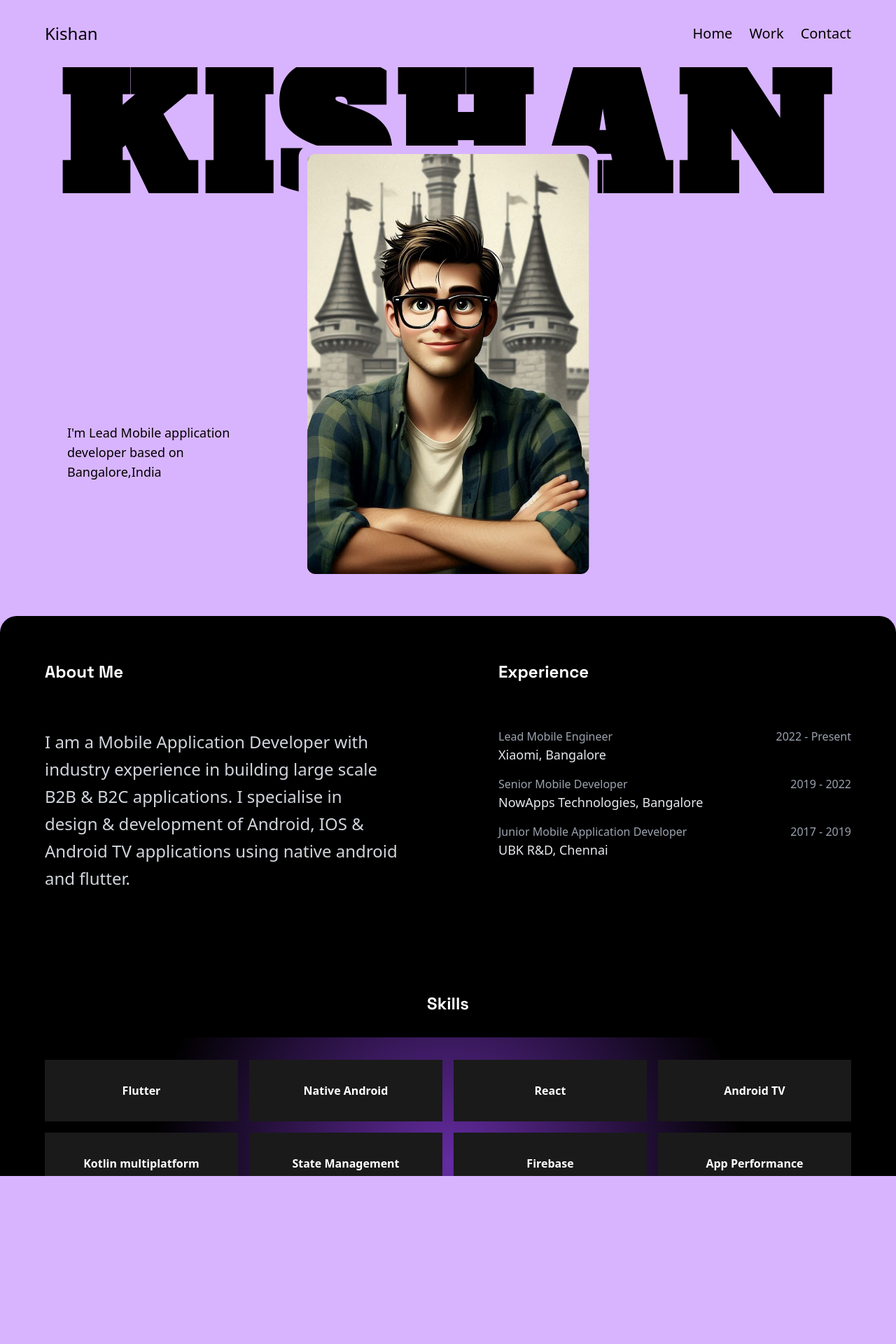
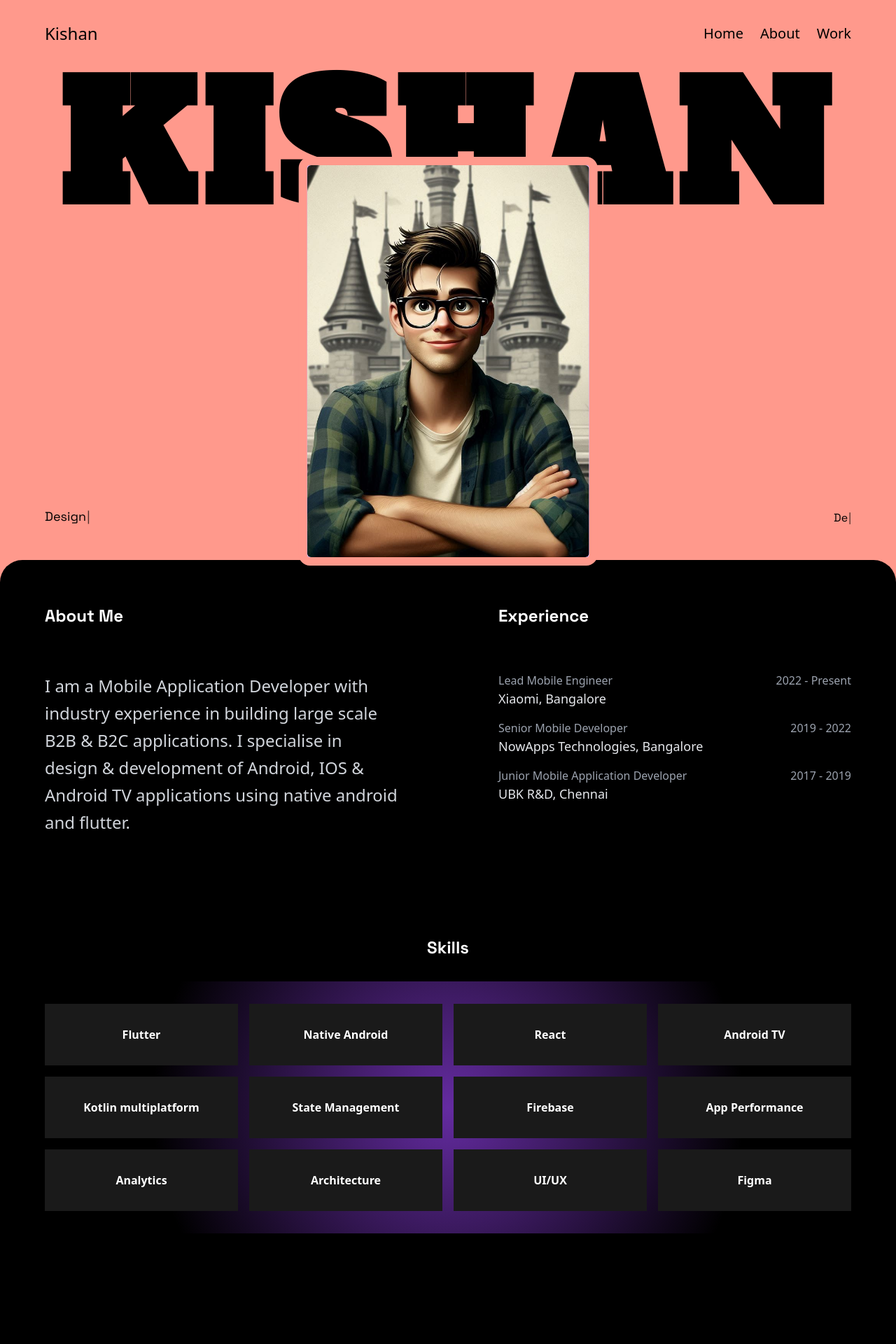
Before and after one commit to kishan2612/react-portfolio, a React (Vite) app: page / in a window 1280 px wide. Shown: the top 1920 px of the page at 70% size. Before the commit the page ends 1680 px from the top, so only its background shows below. Built offline with nearby package versions, Linux system fonts and the light colour scheme.

Commit message:
feat: layout changes

```diff
--- a/package.json
+++ b/package.json
@@ -15,7 +15,8 @@
     "react-dom": "^18.3.1",
     "react-fast-marquee": "^1.6.5",
     "react-icons": "^5.3.0",
-    "react-router-dom": "^6.28.0"
+    "react-router-dom": "^6.28.0",
+    "typewriter-effect": "^2.21.0"
   },
   "devDependencies": {
     "@eslint/js": "^9.13.0",
--- a/src/App.jsx
+++ b/src/App.jsx
@@ -12,12 +12,10 @@ const App = () => {
   return (
     <div className='relative'>
       {/* Fixed Navbar */}
-      <div className="fixed top-0 left-0 w-full z-10">
-        <PortfolioNavBar />
-      </div>
+
 
       {/* Main Content with Routing */}
-      <div className="pt-20"> {/* Add padding to avoid overlap with the fixed navbar */}
+      <div > {/* Add padding to avoid overlap with the fixed navbar */}
         <Routes>
           {/* Define routes */}
           <Route path="/" element={<PortfolioRootPage />} /> {/* Default route */}
--- a/src/components/portfolio/PortfolioPage1.tsx
+++ b/src/components/portfolio/PortfolioPage1.tsx
@@ -1,16 +1,17 @@
 import React from 'react'
-import { userKishan } from '../../constants/UserInformation'
 import { AppColors } from '../../constants/AppColors'
+import TypewriterText from '../widgets/TypeWriterText';
+import { User } from '../../model/user';
 
-const PortfolioPage1 = () => {
+const PortfolioPage1 = ({ user }: { user: User })  => {
     return (
-        <div className='relative'
-            style={{ background: userKishan.primaryColor, height: 'calc(100vh - 6rem)' }}>
+        <div className='relative mt-24'
+            style={{ background: user.primaryColor, height: 'calc(100vh - 6rem)' }}>
 
             <div className='justify-center'>
                 <h1 className='text-black text-center font-alfaSlab font-bold tracking-wider'
                     style={{ fontSize: '18vw', lineHeight: '1em' }}>
-                    {userKishan.name.toUpperCase()}
+                    {user.name.toUpperCase()}
 
                 </h1>
             </div>
@@ -20,22 +21,31 @@ const PortfolioPage1 = () => {
 
 
             <div className="absolute top-32 left-1/2 w-1/3 transform -translate-x-1/2 rounded-2xl overflow-hidden"
-            style={{borderWidth:"12px",borderColor: AppColors.secondaryBackground,backgroundColor:AppColors.secondaryBackground}}>
+            style={{borderWidth:"12px",borderColor: user.primaryColor,backgroundColor:AppColors.secondaryBackground}}>
                 <img
-                    src={userKishan.imageLocation}
+                    src={user.imageLocation}
                     alt="Image Description"
-                    className="object-cover w-full rounded-xl"
-                    style={{ height: '75.00vh' }}
+                    className="object-cover w-full rounded-md"
+                    style={{ height: '70.00vh' }}
                 />
             </div>
 
             {/* Text description at the bottom left */}
-            <div className="absolute bottom-8 left-0 pl-24  pr-16 pb-16 w-1/3">
-                <p className="text-black text-lg font-normal line-clamp-4">{userKishan.shortDescription}</p>
+            <div className="absolute bottom-4 left-0 pl-16 pb-8">
+                <p className="text-black text-lg font-normal line-clamp-4">
+                    <TypewriterText text={user.slogan1}></TypewriterText>
+
+                </p>
             </div>
+
+             {/* Text description at the bottom right */}
+             <div className="absolute bottom-4 right-0 pr-16 pb-8">
+             <TypewriterText text={user.slogan2}></TypewriterText>
+             </div>
 
         </div>
     )
+
 }
 
 export default PortfolioPage1
--- a/src/components/portfolio/PortfolioPage2.tsx
+++ b/src/components/portfolio/PortfolioPage2.tsx
@@ -4,16 +4,19 @@ import { FaLinkedin, FaEnvelope } from 'react-icons/fa';
 import { PiStarFourFill } from "react-icons/pi";
 import ProjectMarquee from './ProjectMarquee';
 import ProjectList from './ProjectList';
+import { User } from '../../model/user';
 
-const PortfolioPage2 = () => {
+const PortfolioPage2 = ({ user }: { user: User })  => {
     return (
-        <div className="bg-black rounded-t-3xl  pb-8 mx-auto">
+        <div className="bg-black   pb-8 mx-auto" style={{
+            borderTopLeftRadius:32,borderTopRightRadius:32
+        }}>
             <div className="flex justify-between items-start space-x-4 py-16 px-16 ">
                 {/* Left Side: About Me */}
                 <div className="w-1/2 pr-16">
                     <h2 className="text-2xl font-bold mb-16 text-white font-spaceGrotesk">About Me</h2>
                     <p className="text-gray-300 leading-relaxed text-2xl text-start">
-                        {userKishan.longDescription} </p>
+                        {user.longDescription} </p>
                 </div>
 
                 {/* Divider */}
@@ -25,8 +28,9 @@ const PortfolioPage2 = () => {
                 </div>
             </div>
             <ExpertiseTable />
+            <FeaturedWorks />
             <ContactTable />
-            <FeaturedWorks />
+
         </div>
     );
 };
@@ -107,7 +111,7 @@ const ContactTable = () => {
     return (
         <div>
             <div className='center'>
-                <h4 className="text-xl font-bold mb-8 text-white font-spaceGrotesk text-center">CONNECT WITH ME</h4>
+                <h4 className="text-xl font-bold mb-8 text-white font-spaceGrotesk text-center">Connect with me</h4>
             </div>
             <table className="min-w-min mb-8 mx-auto text-center border border-gray-700">
                 <tbody>
--- a/src/components/portfolio/PortfolioRootPage.tsx
+++ b/src/components/portfolio/PortfolioRootPage.tsx
@@ -4,18 +4,25 @@ import PortfolioPage1 from './PortfolioPage1'
 import { motion, useAnimation } from "framer-motion";
 import { useEffect } from "react";
 import { userKishan } from '../../constants/UserInformation'
+import PortfolioNavBar from '../portfolioNavBar';
+import { User } from '../../model/user';
 
 const PortfolioRootPage = () => {
+    const user:User = userKishan
     return (
-        <div className="overflow-y-auto">
+
+        <div style={{backgroundColor:user.primaryColor}}>
             {/* Page 1 */}
-            <div className="h-screen">
-                <PortfolioPage1 />
+            <div className="fixed top-0 left-0 w-full z-10">
+                <PortfolioNavBar user={userKishan} />
+            </div>
+            <div className="">
+                <PortfolioPage1 user={userKishan} />
             </div>
 
             {/* Page 2 */}
             <div className="h-screen">
-                <PortfolioPage2 />
+                <PortfolioPage2 user={userKishan} />
             </div>
         </div>
     );
--- a/src/components/portfolioNavBar.tsx
+++ b/src/components/portfolioNavBar.tsx
@@ -1,12 +1,11 @@
 import React from 'react'
-import { userKishan } from "../constants/UserInformation"
-import { AppColors } from '../constants/AppColors'
+import { User } from '../model/user'
 
-const PortfolioNavBar = () => {
+const PortfolioNavBar = ({user}:{user:User}) => {
   return (
-    <nav className="bg-purple-300 h-24 flex items-center justify-between px-16">
+    <nav className=" h-24 flex items-center justify-between px-16" style={{backgroundColor:user.primaryColor}}>
       <div className="text-black text-2xl">
-        {userKishan.name}
+        {user.name}
       </div>
 
       {/* Navigation Links */}
@@ -23,7 +22,7 @@ const PortfolioNavBar = () => {
           <a
             href="/work"
             className="text-black relative group pb-1  text-xl font-extralight">
-            Work
+            About
             <span className="absolute bottom-0 left-0 w-full h-0.5 bg-black scale-x-0 group-hover:scale-x-100 transition-transform duration-300 origin-left"></span>
           </a>
         </li>
@@ -31,7 +30,7 @@ const PortfolioNavBar = () => {
           <a
             href="/contact"
             className="text-black relative group pb-1  text-xl font-extralight">
-            Contact
+            Work
             <span className="absolute bottom-0 left-0 w-full h-0.5 bg-black scale-x-0 group-hover:scale-x-100 transition-transform duration-300 origin-left"></span>
           </a>
         </li>
--- /dev/null
+++ b/src/components/widgets/TypeWriterText.tsx
@@ -0,0 +1,9 @@
+import React, { useEffect, useState } from "react";
+
+import Typewriter from "typewriter-effect";
+
+const TypewriterText = ({ text }) => {
+    return <div className="text-black font-spaceGrotesk"><Typewriter options={{ loop: true, autoStart: true, delay: 150, strings: [text], deleteSpeed: 100 }}></Typewriter></div>
+};
+
+export default TypewriterText;
--- a/src/constants/userInformation.tsx
+++ b/src/constants/userInformation.tsx
@@ -65,9 +65,11 @@ export const userKishan: User = {
   highlightSkills: ["Flutter", "Native Android", "React", "Android TV", "Kotlin multiplatform", "State Management", "Firebase", "App Performance", "Analytics", "Architecture", "UI/UX", "Figma",],
   shortDescription: "I'm Lead Mobile application developer based on Bangalore,India",
   imageLocation: profileImage,
-  primaryColor: "#D8B4FE",
+  primaryColor: "#FF998C",
   longDescription: "I am a Mobile Application Developer with industry experience in building large scale B2B & B2C applications. I specialise in design & development of Android, IOS & Android TV applications using native android and flutter.",
   workExperiences: workExperiences,
   connectionsMediums: kishanConnectionMethods,
-  workProjects: kishansProjects
+  workProjects: kishansProjects,
+  slogan1:"Design",
+  slogan2:"Development"
 };
--- a/src/model/user.tsx
+++ b/src/model/user.tsx
@@ -8,6 +8,8 @@ export interface User{
     workExperiences:Array<WorkExperience>
     connectionsMediums:Array<ConnectionMedium>
     workProjects: Array<WorkProject>
+    slogan1:string,
+    slogan2:string
 }
 
 
```
Also changed, not shown: 1 other file (tests, documents, lock files or other folders).
